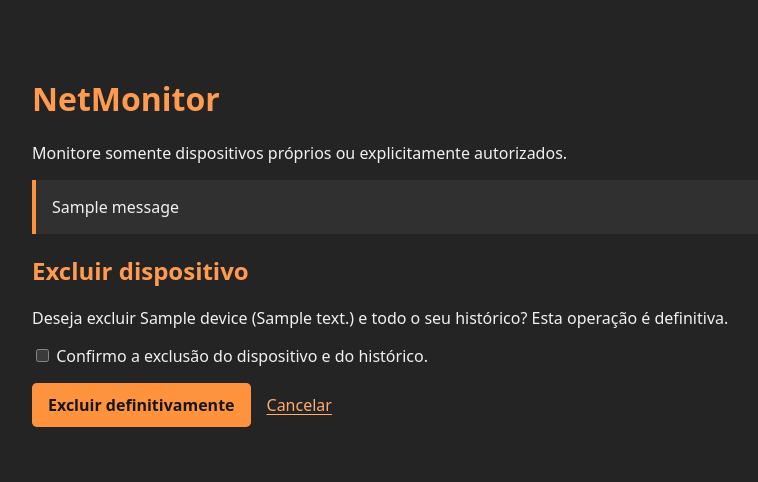
After one commit to KauanSts/netmonitor, a Flask app: template templates/delete.html in a window 1280 px wide. The commit adds this page. Shown: the top 482 px of the page, without its empty margins (88-846 px from the left). Run offline with Flask 3, Linux system fonts and the light colour scheme; the template is opened without the code that fills it: most values are stand-ins (such as "Sample title", 1, 10 or a date in 2020); one stand-in notice (Sample message) is shown.

Commit message:
Implementa Dia 2: SQLite, CRUD de dispositivos e ping IPv6

```diff
--- a/app.py
+++ b/app.py
@@ -1,13 +1,101 @@
-"""Aplicação web inicial do NetMonitor."""
-from flask import Flask, render_template
+"""Interface local para cadastro e verificações manuais de destinos autorizados."""
+import os
+import secrets
+from pathlib import Path
 
-app = Flask(__name__)
+from flask import Flask, abort, flash, redirect, render_template, request, session, url_for
+import database
+from monitor import check_connectivity
 
 
-@app.get("/")
-def index():
-    return render_template("index.html")
+def create_app(config=None):
+    app = Flask(__name__, instance_relative_config=True)
+    app.config.from_mapping(
+        SECRET_KEY=os.environ.get("NETMONITOR_SECRET_KEY") or secrets.token_hex(32),
+        DATABASE=str(Path(app.instance_path) / "netmonitor.sqlite3"),
+        MAX_CONTENT_LENGTH=16 * 1024,
+        SESSION_COOKIE_HTTPONLY=True,
+        SESSION_COOKIE_SAMESITE="Strict",
+        TRUSTED_HOSTS=["localhost", "127.0.0.1", "[::1]"],
+    )
+    if config:
+        app.config.update(config)
+    database.init_db(app.config["DATABASE"])
+
+    def db_path():
+        return app.config["DATABASE"]
+
+    def device_or_404(device_id):
+        device = database.get_device(db_path(), device_id)
+        if device is None:
+            abort(404, description="Dispositivo não encontrado.")
+        return device
+
+    @app.before_request
+    def csrf_protect():
+        if request.method in ("POST", "PUT", "PATCH", "DELETE"):
+            expected = session.get("csrf_token")
+            received = request.form.get("csrf_token", "")
+            if not expected or not secrets.compare_digest(expected.encode("utf-8"), received.encode("utf-8")):
+                abort(400, description="Token CSRF inválido. Recarregue a página e tente novamente.")
+
+    @app.context_processor
+    def template_helpers():
+        if "csrf_token" not in session:
+            session["csrf_token"] = secrets.token_hex(32)
+        return {"csrf_token": session["csrf_token"]}
+
+    @app.get("/")
+    def index():
+        devices = database.list_devices(db_path())
+        latest = {d["id"]: database.get_history(db_path(), d["id"], 1) for d in devices}
+        return render_template("index.html", devices=devices, latest=latest)
+
+    @app.route("/devices/new", methods=["GET", "POST"])
+    @app.route("/devices/<int:device_id>/edit", methods=["GET", "POST"])
+    def device_form(device_id=None):
+        device = device_or_404(device_id) if device_id is not None else None
+        if request.method == "POST":
+            try:
+                database.save_device(db_path(), request.form.get("name", ""),
+                    request.form.get("address", ""), request.form.get("device_type", ""),
+                    request.form.get("description", ""), device_id)
+            except ValueError as exc:
+                return render_template("device_form.html", device=request.form,
+                    types=database.DEVICE_TYPES, error=str(exc)), 400
+            flash("Dispositivo salvo.")
+            return redirect(url_for("index"))
+        return render_template("device_form.html", device=device, types=database.DEVICE_TYPES)
+
+    @app.route("/devices/<int:device_id>/delete", methods=["GET", "POST"])
+    def delete(device_id):
+        device = device_or_404(device_id)
+        if request.method == "POST":
+            if request.form.get("confirm") != "yes":
+                abort(400, description="Confirme a exclusão do dispositivo e seu histórico.")
+            database.delete_device(db_path(), device_id)
+            flash("Dispositivo e histórico excluídos.")
+            return redirect(url_for("index"))
+        return render_template("delete.html", device=device)
+
+    @app.post("/devices/<int:device_id>/check")
+    def check(device_id):
+        device = device_or_404(device_id)
+        result = check_connectivity(device["address"])
+        database.record_check(db_path(), device_id, result)
+        flash("Verificação registrada: " + result["status"])
+        return redirect(url_for("index"))
+
+    @app.get("/devices/<int:device_id>/history")
+    def history(device_id):
+        device = device_or_404(device_id)
+        return render_template("history.html", device=device,
+            checks=database.get_history(db_path(), device_id))
+
+    return app
 
 
+app = create_app()
+
 if __name__ == "__main__":
-    app.run(host="127.0.0.1", port=5000)
+    app.run(host="127.0.0.1", port=5000, debug=False)
--- /dev/null
+++ b/database.py
@@ -0,0 +1,110 @@
+"""Persistência SQLite; datas UTC e histórico removido em cascata com o dispositivo."""
+from contextlib import contextmanager
+from datetime import datetime, timezone
+from pathlib import Path
+import sqlite3
+
+from monitor import validate_target
+
+DEVICE_TYPES = ("roteador", "servidor", "computador", "impressora", "outro")
+
+
+def utc_now():
+    return datetime.now(timezone.utc).isoformat(timespec="microseconds")
+
+
+@contextmanager
+def connect(path):
+    connection = sqlite3.connect(path, timeout=10)
+    connection.row_factory = sqlite3.Row
+    connection.execute("PRAGMA foreign_keys = ON")
+    try:
+        with connection:
+            yield connection
+    finally:
+        connection.close()
+
+
+def init_db(path):
+    Path(path).parent.mkdir(parents=True, exist_ok=True)
+    with connect(path) as db:
+        db.executescript("""
+            CREATE TABLE IF NOT EXISTS devices (
+                id INTEGER PRIMARY KEY,
+                name TEXT NOT NULL,
+                address TEXT NOT NULL UNIQUE,
+                device_type TEXT NOT NULL CHECK(device_type IN
+                    ('roteador','servidor','computador','impressora','outro')),
+                description TEXT NOT NULL DEFAULT '',
+                created_at TEXT NOT NULL
+            );
+            CREATE TABLE IF NOT EXISTS checks (
+                id INTEGER PRIMARY KEY,
+                device_id INTEGER NOT NULL REFERENCES devices(id) ON DELETE CASCADE,
+                status TEXT NOT NULL CHECK(status IN ('online','offline','timeout','error')),
+                latency_ms REAL CHECK(latency_ms IS NULL OR latency_ms >= 0),
+                latency_is_upper_bound INTEGER NOT NULL DEFAULT 0
+                    CHECK(latency_is_upper_bound IN (0,1)),
+                error TEXT,
+                checked_at TEXT NOT NULL
+            );
+            CREATE INDEX IF NOT EXISTS checks_device_date
+                ON checks(device_id, checked_at DESC, id DESC);
+            CREATE INDEX IF NOT EXISTS checks_date ON checks(checked_at DESC);
+        """)
+
+
+def validate_device(name, address, device_type, description=""):
+    if not isinstance(name, str) or not 1 <= len(name.strip()) <= 100 or any(ord(c) < 32 for c in name):
+        raise ValueError("Nome deve conter entre 1 e 100 caracteres, sem caracteres de controle.")
+    if device_type not in DEVICE_TYPES:
+        raise ValueError("Tipo de dispositivo inválido.")
+    if not isinstance(description, str) or len(description) > 1000:
+        raise ValueError("Descrição deve conter até 1000 caracteres.")
+    return name.strip(), validate_target(address).lower().rstrip("."), device_type, description.strip()
+
+
+def get_device(path, device_id):
+    with connect(path) as db:
+        return db.execute("SELECT * FROM devices WHERE id = ?", (device_id,)).fetchone()
+
+
+def list_devices(path):
+    with connect(path) as db:
+        return db.execute("SELECT * FROM devices ORDER BY name COLLATE NOCASE, id").fetchall()
+
+
+def save_device(path, name, address, device_type, description="", device_id=None):
+    values = validate_device(name, address, device_type, description)
+    with connect(path) as db:
+        if device_id is not None and not db.execute("SELECT id FROM devices WHERE id = ?", (device_id,)).fetchone():
+            raise ValueError("Dispositivo não encontrado.")
+        try:
+            if device_id is None:
+                return db.execute("INSERT INTO devices(name,address,device_type,description,created_at) VALUES (?,?,?,?,?)", (*values, utc_now())).lastrowid
+            db.execute("UPDATE devices SET name=?,address=?,device_type=?,description=? WHERE id=?", (*values, device_id))
+            return device_id
+        except sqlite3.IntegrityError as exc:
+            if "UNIQUE" in str(exc):
+                raise ValueError("Já existe um dispositivo com esse endereço.") from exc
+            raise
+
+
+def delete_device(path, device_id):
+    with connect(path) as db:
+        if db.execute("DELETE FROM devices WHERE id=?", (device_id,)).rowcount != 1:
+            raise ValueError("Dispositivo não encontrado.")
+
+
+def record_check(path, device_id, result):
+    with connect(path) as db:
+        return db.execute("""INSERT INTO checks
+            (device_id,status,latency_ms,latency_is_upper_bound,error,checked_at)
+            VALUES (?,?,?,?,?,?)""", (device_id, result["status"], result["latency_ms"],
+            result["latency_is_upper_bound"], result["error"], utc_now())).lastrowid
+
+
+def get_history(path, device_id, limit=100):
+    with connect(path) as db:
+        return db.execute("SELECT * FROM checks WHERE device_id=? ORDER BY checked_at DESC, id DESC LIMIT ?",
+                          (device_id, limit)).fetchall()
--- a/static/css/style.css
+++ b/static/css/style.css
@@ -1,2 +1,17 @@
-body { font-family: system-ui, sans-serif; background: #f3f6fa; color: #172b4d; margin: 0; }
-main { max-width: 48rem; margin: 4rem auto; padding: 2rem; background: white; border-radius: 0.75rem; }
+:root { color-scheme: dark; font-family: system-ui, sans-serif; background: #242424; color: #f1f1f1; }
+* { box-sizing: border-box; }
+body { margin: 0; }
+main { max-width: 68rem; margin: 2rem auto; padding: 1.5rem; }
+h1, h2, h3 { color: #ff9b50; }
+a { color: #ffac70; text-underline-offset: .2em; }
+header a { text-decoration: none; }
+article { padding: 1.3rem; margin: 1rem 0; background: #303030; border: 1px solid #666; border-radius: .6rem; overflow-wrap: anywhere; }
+.devices { display: grid; grid-template-columns: repeat(auto-fit, minmax(min(100%, 26rem), 1fr)); gap: 1rem; }
+button, .button { display: inline-block; background: #ff923d; color: #171717; padding: .7rem 1rem; border: 0; border-radius: .3rem; font: inherit; font-weight: 600; cursor: pointer; text-decoration: none; }
+.actions { display: flex; gap: 1rem; align-items: center; flex-wrap: wrap; margin-top: 1rem; }
+.device-form { display: grid; gap: .6rem; max-width: 38rem; }
+input:not([type=checkbox]):not([type=hidden]), select, textarea { width: 100%; padding: .75rem; background: #303030; color: #fff; border: 1px solid #999; border-radius: .3rem; font: inherit; }
+label { margin-top: .5rem; }
+.notice { padding: 1rem; border-left: .3rem solid #ff923d; background: #303030; }
+:focus-visible { outline: 3px solid #ffc499; outline-offset: 3px; }
+@media (max-width: 600px) { main { margin: 0; padding: 1rem; } }
--- /dev/null
+++ b/templates/base.html
@@ -0,0 +1,16 @@
+<!doctype html>
+<html lang="pt-BR">
+<head>
+  <meta charset="utf-8">
+  <meta name="viewport" content="width=device-width, initial-scale=1">
+  <title>NetMonitor</title>
+  <link rel="stylesheet" href="{{ url_for('static', filename='css/style.css') }}">
+  <script src="{{ url_for('static', filename='js/main.js') }}" defer></script>
+</head>
+<body><main>
+  <header><a href="{{ url_for('index') }}"><h1>NetMonitor</h1></a>
+  <p>Monitore somente dispositivos próprios ou explicitamente autorizados.</p></header>
+  {% for message in get_flashed_messages() %}<p role="status" class="notice">{{ message }}</p>{% endfor %}
+  {% block content %}{% endblock %}
+</main></body>
+</html>
--- /dev/null
+++ b/templates/delete.html
@@ -0,0 +1,10 @@
+{% extends 'base.html' %}
+{% block content %}
+<h2>Excluir dispositivo</h2>
+<p>Deseja excluir {{ device.name }} ({{ device.address }}) e todo o seu histórico? Esta operação é definitiva.</p>
+<form method="post">
+  <input type="hidden" name="csrf_token" value="{{ csrf_token }}">
+  <label><input type="checkbox" name="confirm" value="yes" required> Confirmo a exclusão do dispositivo e do histórico.</label>
+  <div class="actions"><button type="submit">Excluir definitivamente</button><a href="{{ url_for('index') }}">Cancelar</a></div>
+</form>
+{% endblock %}
```
Also changed, not shown: monitor.py (+11 -6 lines), templates/device_form.html (added, +19 -0 lines), templates/history.html (added, +11 -0 lines), templates/index.html (+30 -17 lines), tests/test_app.py (+8 -1 lines), tests/test_database.py (added, +110 -0 lines), tests/test_devices_web.py (added, +117 -0 lines), tests/test_ipv6.py (added, +60 -0 lines), tests/test_monitor.py (+1 -1 lines), README.md, 1 other file.
